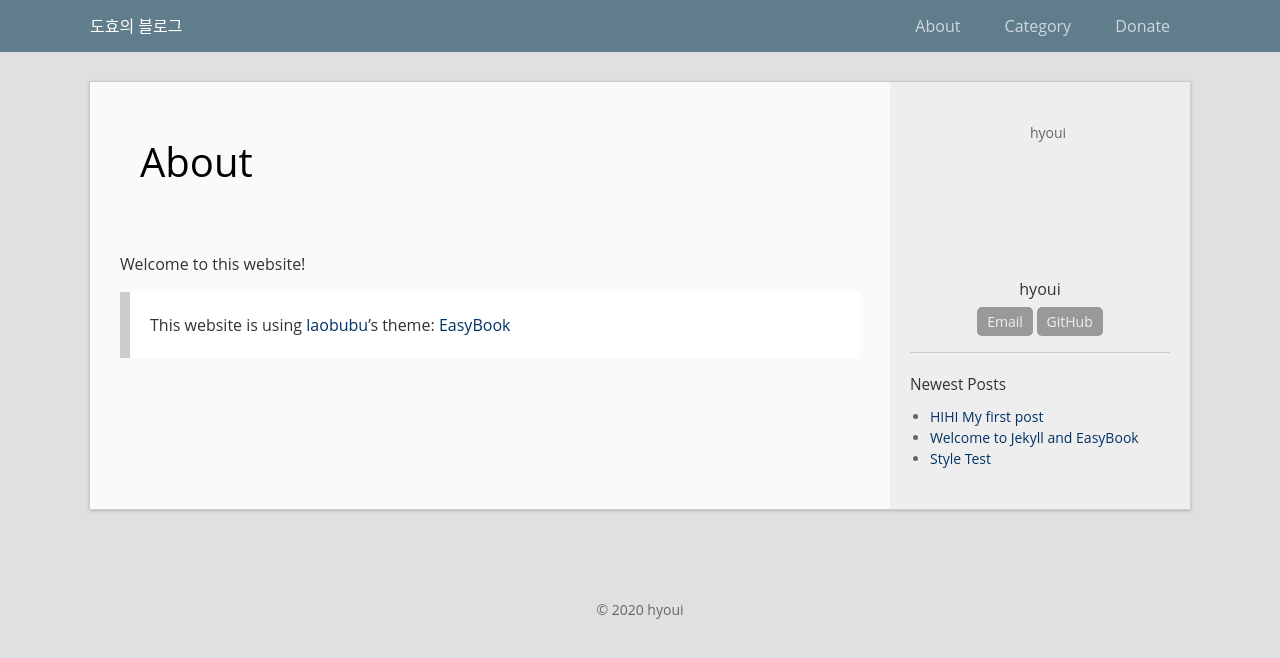
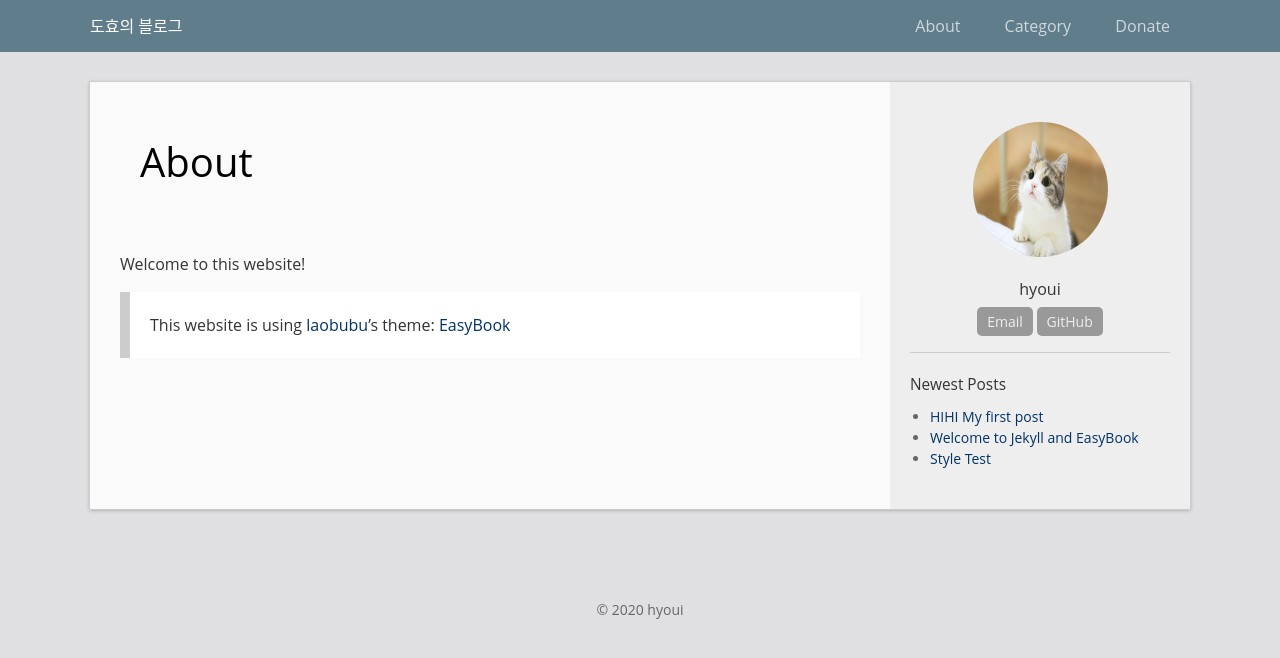
Before and after one commit to hyouido/hyouido.github.com, a Jekyll site: the page built from about.md, in a window 1280 px wide. Shown: the top 658 px of the page. Built offline with Jekyll 4.4.1, drawn with Linux system fonts in a browser that asks for light colours.

Commit message:
Update _config.yml

```diff
--- a/_config.yml
+++ b/_config.yml
@@ -9,7 +9,7 @@ description: >
 # Your information
 email: hyouido@gmail.com
 author: hyoui
-avatar: "image/cat.jpg"
+avatar: "/image/cat.jpg"
 profile: ehgydml
 #twitter_username: twitter_username
 #github_username:  github_username
```
